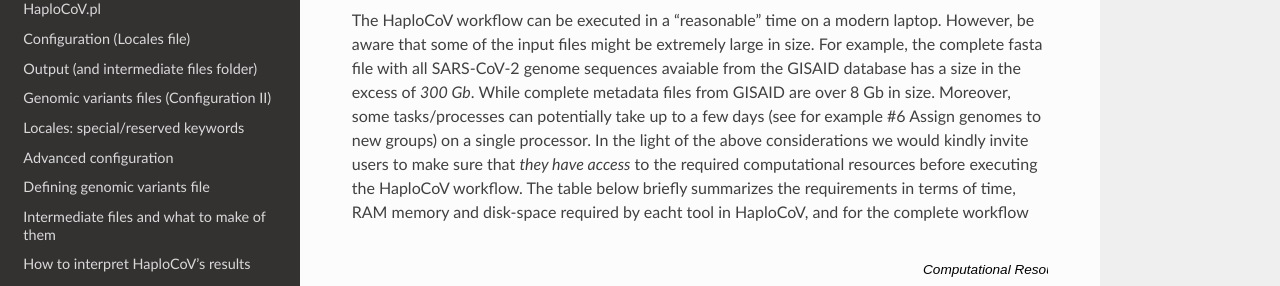
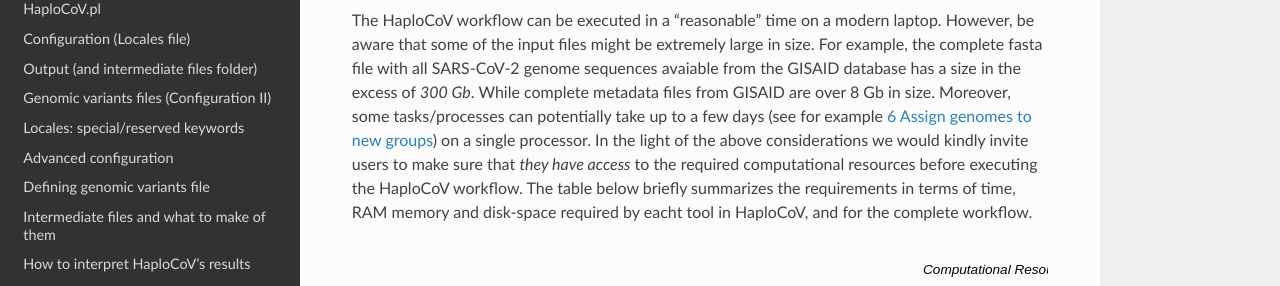
Before and after one commit to matteo14c/HaploCoV, a Sphinx documentation site: the page built from docs/source/etimes.rst, in a window 1280 px wide and 1115 px high. Shown: the part 151-437 px from the top of the window. Built offline with Sphinx 7.4.7 and the Read the Docs theme 2.0.0, drawn with Linux system fonts in a browser that asks for light colours; part of the change alters nothing that is shown.

```diff
--- a/docs/source/etimes.rst
+++ b/docs/source/etimes.rst
@@ -3,7 +3,7 @@ Computational resources
 
 The HaploCoV workflow can be executed in a "reasonable" time on a modern laptop. However, be aware that some of the input files might be extremely large in size.
 For example, the complete fasta file with all SARS-CoV-2 genome sequences avaiable from the GISAID database has a size in the excess of *300 Gb*. While complete metadata files from GISAID are over 8 Gb in size.
-Moreover, some tasks/processes can potentially take up to a few days (see for example #6 Assign genomes to new groups) on a single processor. In the light of the above considerations we would kindly invite users to make sure that *they have access* to the required computational resources before executing the HaploCoV workflow. The table below briefly summarizes the requirements in terms of time, RAM memory and disk-space required by eacht tool in HaploCoV, and for the complete workflow
+Moreover, some tasks/processes can potentially take up to a few days (see for example `6 Assign genomes to new groups <https://haplocov.readthedocs.io/en/latest/assign.html>`_) on a single processor. In the light of the above considerations we would kindly invite users to make sure that *they have access* to the required computational resources before executing the HaploCoV workflow. The table below briefly summarizes the requirements in terms of time, RAM memory and disk-space required by eacht tool in HaploCoV, and for the complete workflow.
 
 .. list-table:: Computational Resources
    :widths: 40 40 40 40 40
```
